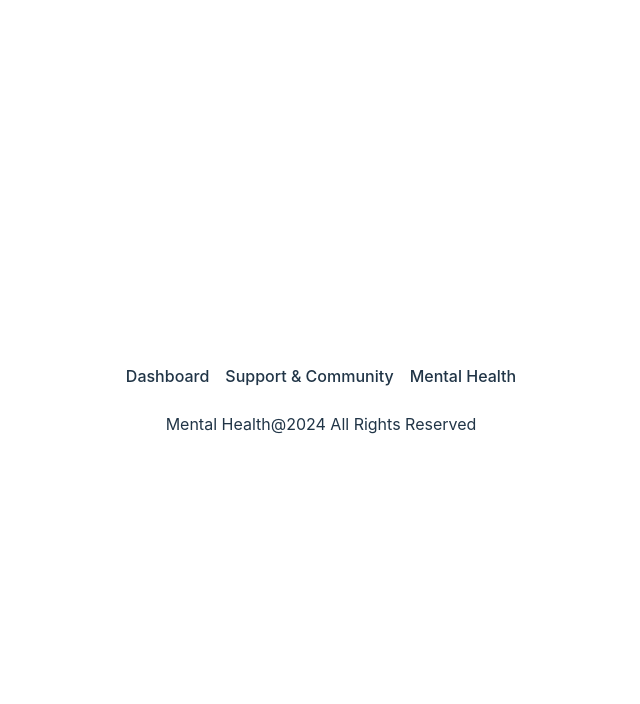
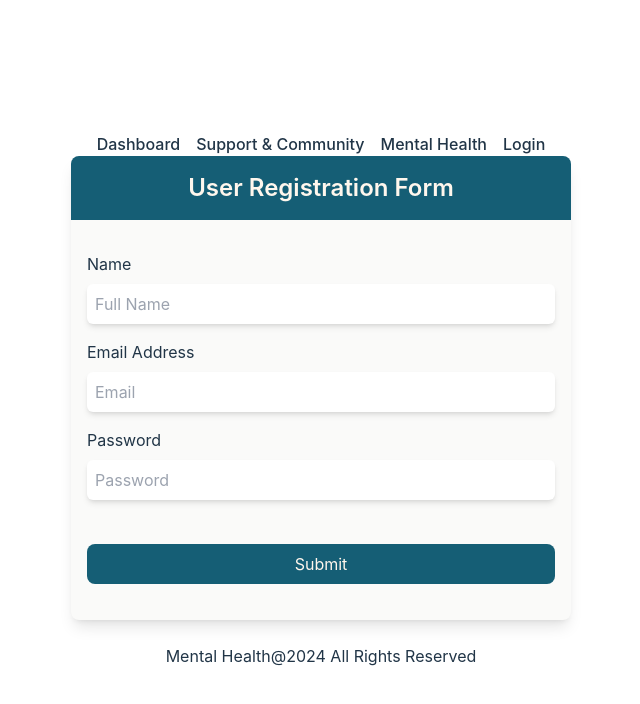
Before and after one commit to SageWaweru/Health-App, a React (Vite) app: page /Login in a window 1280 px wide. Shown: the top 704 px of the page, without its empty margins (319-959 px from the left). Built offline with nearby package versions, Linux system fonts and the light colour scheme.

Commit message:
add changes

```diff
--- a/src/App.jsx
+++ b/src/App.jsx
@@ -1,4 +1,4 @@
-// import Auth from './Pages/Auth'
+import Auth from './Pages/Auth'
 import { BrowserRouter as Router, Routes, Route, Link } from 'react-router-dom';
 import './App.css'
 import MentalHealth from './Pages/MentalHealth';
@@ -14,20 +14,21 @@ function App() {
 
      <div className='flex flex-wrap flex-col'>
        <GoalsProvider>
-        {/* <Auth/> */}
-       {/* <MentalHealth/> */}
         <Reminder/>
          <Router>
           <nav className=' space-x-4'>
           <Link to="/">Dashboard</Link>
             <Link to="/Community">Support & Community</Link>
             <Link to="/MentalHealth">Mental Health</Link>
+            <Link to="/Login">Login</Link>
+
           </nav>
           <Routes>
             <Route path="/" element={<Dashboard/>} />
            <Route path="/goals" element={<Goals />} />
             <Route path="/Community" element={<SupportCommunity/>}/>
             <Route path="/MentalHealth" element={<MentalHealth/>} />
+            <Route path="/Login" element={<Auth/>} />
             {/* You can add more routes here as needed this was hust an example of how you can route */}
           </Routes>
              </Router>
--- a/src/Components/GoalForm.jsx
+++ b/src/Components/GoalForm.jsx
@@ -62,7 +62,7 @@ function GoalForm() {
 
   return (
     <div className="bg-stone-50 w-96 shadow-lg rounded-md">
-      <h2 className="bg-cyan-800 w-96 self-center rounded h-12 text-center text-xl text-orange-50 pt-2">
+      <h2 className="bg-cyan-800 w-96 self-center rounded-t-md font-semibold h-12 text-center text-xl text-orange-50 pt-2">
         Goal Setting & Habit Reminders
       </h2>
       <form onSubmit={handleSubmit} className="flex flex-col flex-wrap text-left p-6">
--- a/src/Pages/Auth.jsx
+++ b/src/Pages/Auth.jsx
@@ -1,18 +1,19 @@
 function Auth() {
   return (
     <div>
-      Auth
-      <div className='content-center p-10 bg-emerald-200 m-10 rounded-lg w-[500px]'>
-        <form action="">
-            <h1 className='align-center font-bold'>Registration form</h1>
-            <h4>Login</h4>
-            <input type="text" placeholder='Full Name' className='w-full my-5 p-1 text-center rounded-xl'/>
-            <br />
-            <input type="email" placeholder='email' className='w-full my-5 p-1 text-center rounded-xl' />
-            <br />
-            <input type="password" placeholder='password' className='w-full my-5 p-1 text-center rounded-xl' />
-            <br />
-            <button className='bg-orange-300 p-1 px-5 w-full my-5'>submit</button>
+      <div className='content-center'>
+        <form action="" className="flex flex-col shadow-lg w-[500px] rounded-lg bg-stone-50">
+            <h1 className='align-center rounded-t-lg h-16 pt-4 font-semibold text-2xl text-orange-50 bg-cyan-800 w-[500px]'>User Registration Form</h1>
+            <div className="flex flex-col p-4 text-left ">
+              <label htmlFor="name" className="mb-2 mt-4">Name</label>
+              <input type="text" placeholder='Full Name' className="h-10 rounded-md p-2 shadow-md"/>
+              <label htmlFor="email" className="mb-2 mt-4">Email Address</label>
+              <input type="email" placeholder='Email' className="h-10 rounded-md p-2 shadow-md"/>
+              <label htmlFor="password" className="mb-2 mt-4">Password</label>
+              <input type="password" placeholder='Password' className="h-10 rounded-md p-2 shadow-md"/>
+              <br />
+              <button className='bg-cyan-800 text-orange-50 hover:bg-cyan-700 hover:shadow-lg p-1 px-5 w-full my-5 h-10'>Submit</button>
+            </div>
 
 
         </form>
```
